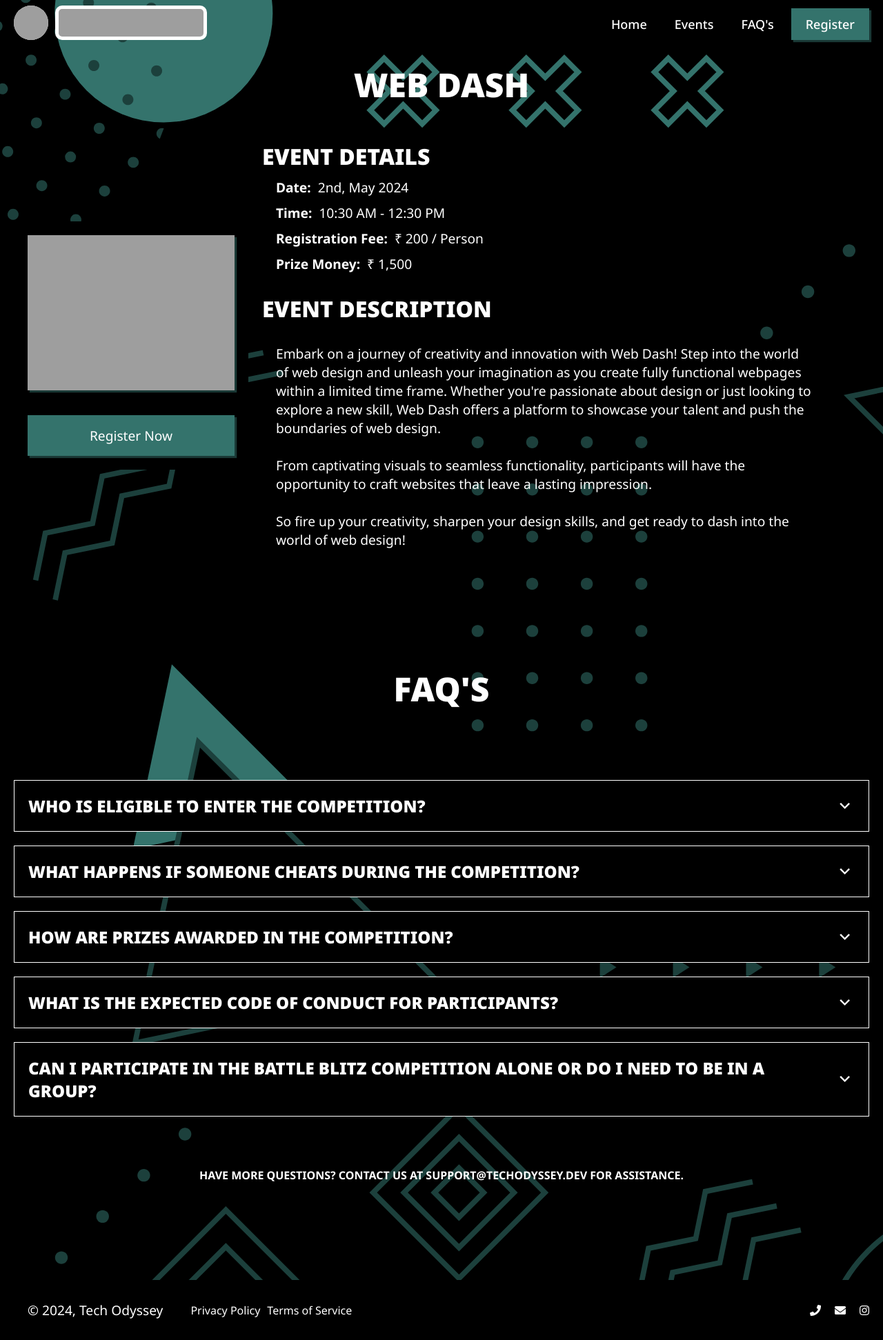
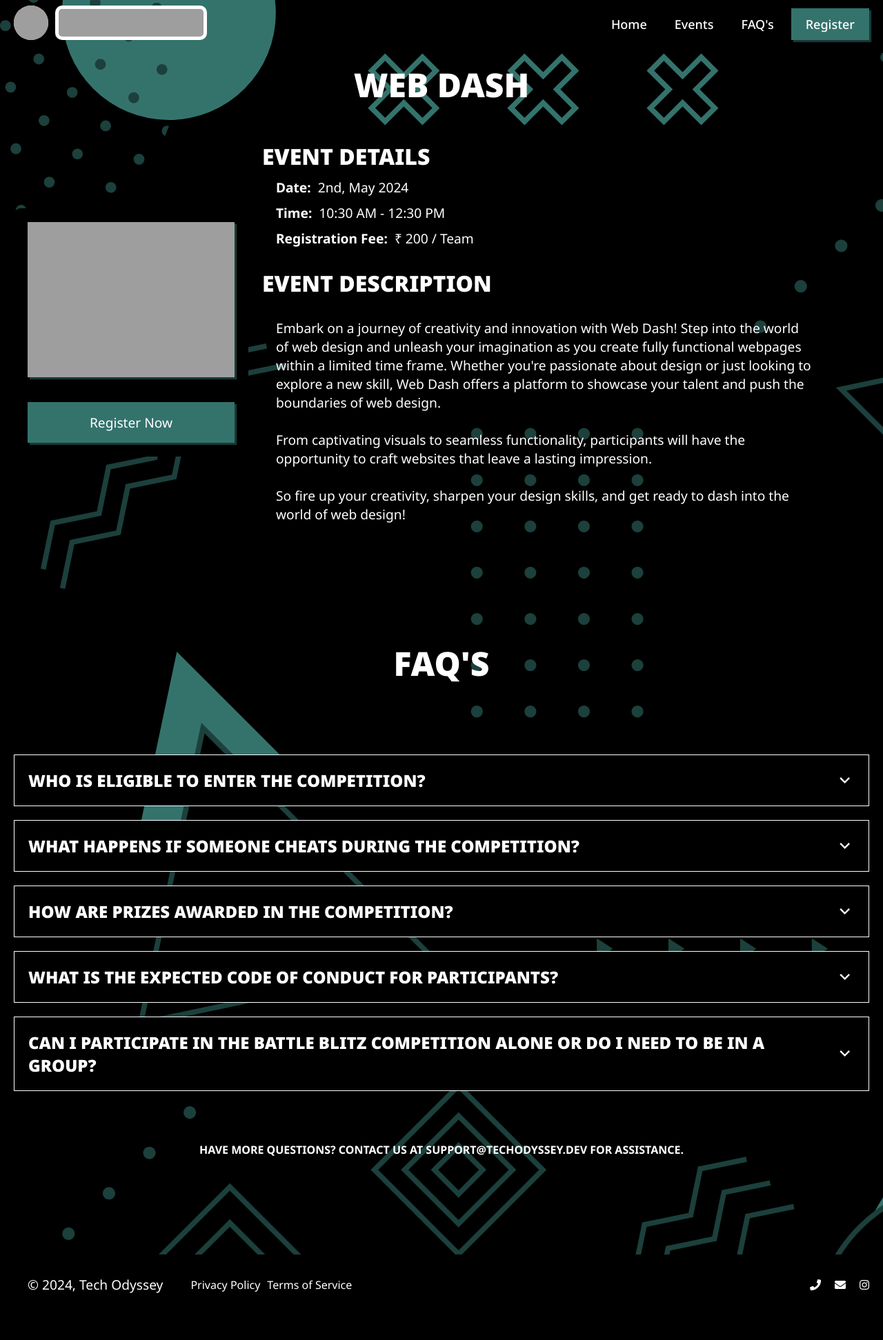
Before and after one commit to Vansh-Bytes/TechOdyssey, a Flask app: page /events/web-dash in a window 1280 px wide. Shown: the whole page at 69% size. After the commit the page ends 1875 px from the top, so only its background shows below. Run offline with Flask 3, Linux system fonts and the light colour scheme; grey boxes are pictures that could not be loaded.

Commit message:
Update event details and registration fees

```diff
--- a/application/server.py
+++ b/application/server.py
@@ -335,7 +335,7 @@ def api_register():
 
     event_name = event_reference.get(event_id)
 
-    if event_id in ["4", "5", "6"]:
+    if event_id in ["4", "5", "6", "1"]:
         team_name = form_data.get("teamName")
 
         team_members = form_data.get("teamMembers").split(",")
@@ -366,7 +366,7 @@ def api_register():
                 }
             )
 
-        if event_id in ["5", "6"] and len(team_members) != 4:
+        if event_id in ["5", "6", "1"] and len(team_members) != 4:
             return jsonify(
                 {
                     "status": "error",
@@ -423,7 +423,7 @@ def api_register():
     try:
         registrations = mongodb_cursor["registrations"]
 
-        if event_id in ["4", "5", "6"]:
+        if event_id in ["4", "5", "6", "1"]:
             existing_team = registrations.find_one(
                 {
                     "event": event_name,
--- a/application/templates/events/battle-blitz.html
+++ b/application/templates/events/battle-blitz.html
@@ -19,7 +19,6 @@
             <li><strong>Date:</strong><span>2nd, May 2024</span></li>
             <li><strong>Time:</strong><span>10:30 AM - 12:30 PM</span></li>
             <li><strong>Registration Fee:</strong><span>₹ 400 / Team</span></li>
-            <li><strong>Prize Money:</strong><span>₹ 3,000</span></li>
         </ul>
         <h2>Event Description</h2>
         <p>
--- a/application/templates/events/code-clash.html
+++ b/application/templates/events/code-clash.html
@@ -19,7 +19,6 @@
             <li><strong>Date:</strong><span>2nd, May 2024</span></li>
             <li><strong>Time:</strong><span>10:30 AM - 12:30 PM</span></li>
             <li><strong>Registration Fee:</strong><span>₹ 150 / Person</span></li>
-            <li><strong>Prize Money:</strong><span>Winner Trophy</span></li>
         </ul>
         <h2>Event Description</h2>
         <p>
--- a/application/templates/events/reel-craft.html
+++ b/application/templates/events/reel-craft.html
@@ -19,7 +19,6 @@
             <li><strong>Date:</strong><span>2nd, May 2024</span></li>
             <li><strong>Time:</strong><span>10:30 AM - 12:30 PM</span></li>
             <li><strong>Registration Fee:</strong><span>₹ 100 / Person</span></li>
-            <li><strong>Prize Money:</strong><span>₹ 1,000</span></li>
         </ul>
         <h2>Event Description</h2>
         <p>
--- a/application/templates/events/treasure-quest.html
+++ b/application/templates/events/treasure-quest.html
@@ -19,7 +19,6 @@
             <li><strong>Date:</strong><span>2nd, May 2024</span></li>
             <li><strong>Time:</strong><span>11:00 AM - 12:30 PM</span></li>
             <li><strong>Registration Fee:</strong><span>₹ 100 / Person</span></li>
-            <li><strong>Prize Money:</strong><span>₹ 2,000</span></li>
         </ul>
         <h2>Event Description</h2>
         <p>
--- a/application/templates/events/web-dash.html
+++ b/application/templates/events/web-dash.html
@@ -18,8 +18,7 @@
         <ul>
             <li><strong>Date:</strong><span>2nd, May 2024</span></li>
             <li><strong>Time:</strong><span>10:30 AM - 12:30 PM</span></li>
-            <li><strong>Registration Fee:</strong><span>₹ 200 / Person</span></li>
-            <li><strong>Prize Money:</strong><span>₹ 1,500</span></li>
+            <li><strong>Registration Fee:</strong><span>₹ 200 / Team</span></li>
         </ul>
         <h2>Event Description</h2>
         <p>
```
Also changed, not shown: application/static/js/register.js (+5 -6 lines).
